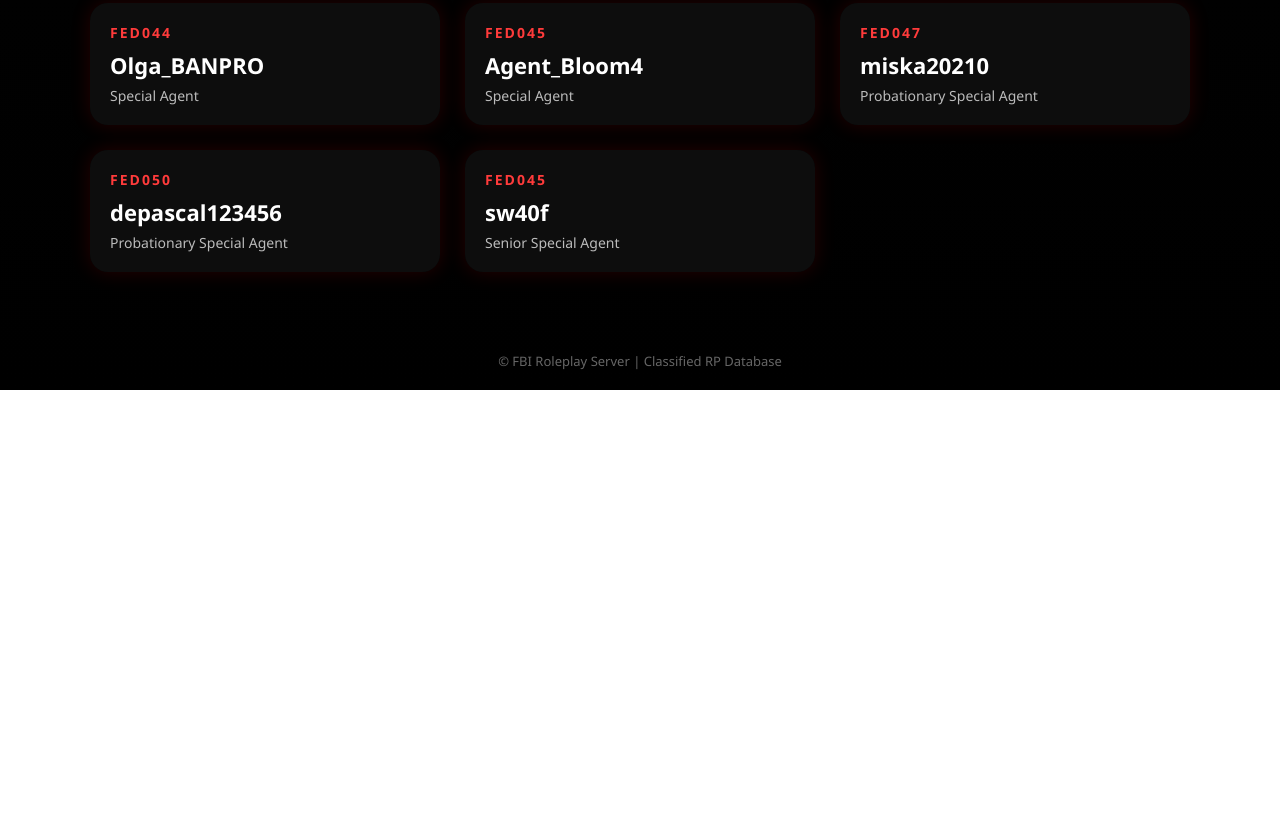
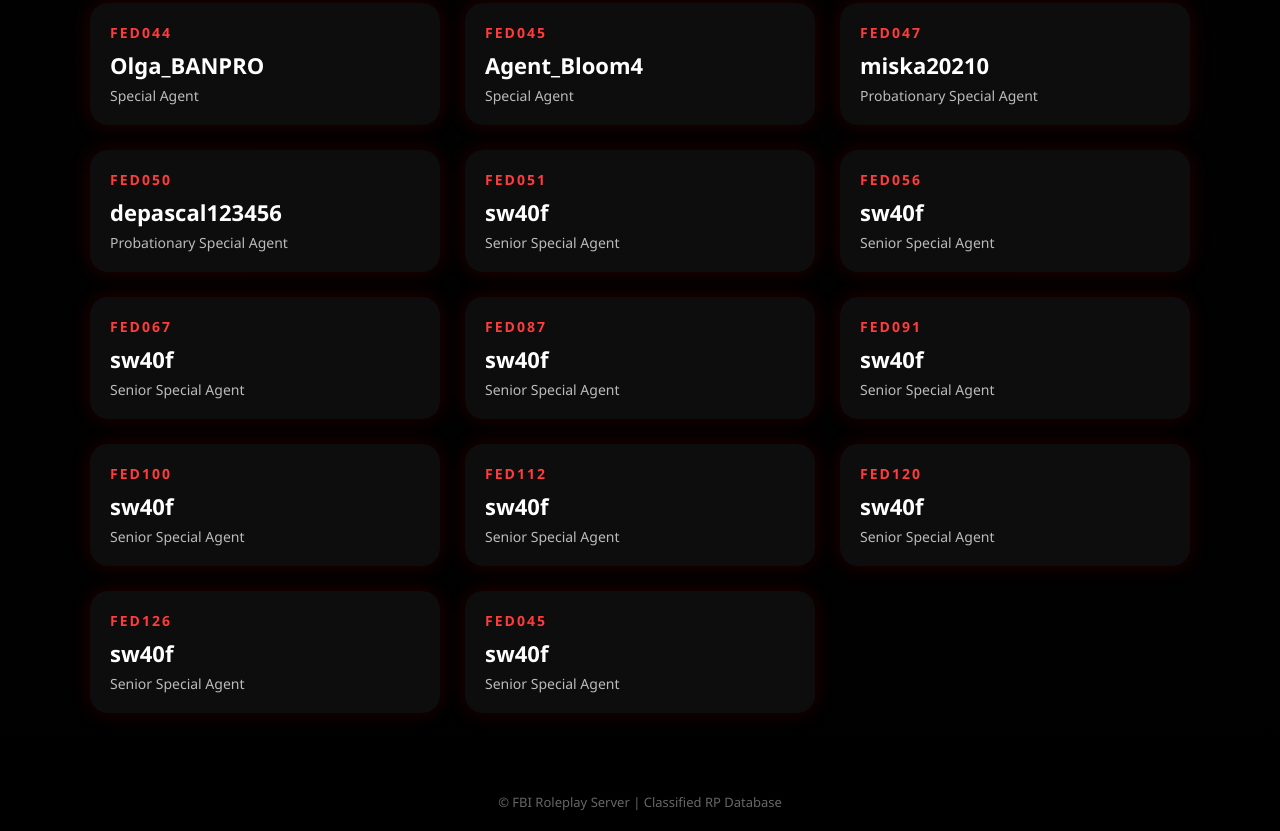
Before and after one commit to AgentK0081/FBI-TEAM-ROBLOX, a plain HTML site: page index.html in a window 1280 px wide. Shown: the part 1633-2464 px from the top of the page. Before the commit the page ends 2023 px from the top, so only its background shows below. Drawn offline with Linux system fonts and the light colour scheme.

Commit message:
Add multiple Senior Special Agents to member list

```diff
--- a/index.html
+++ b/index.html
@@ -184,7 +184,17 @@
     { callsign: "FED045", username: "Agent_Bloom4", rank: "Special Agent" },
     { callsign: "FED047", username: "miska20210", rank: "Probationary Special Agent" },
     { callsign: "FED050", username: "depascal123456", rank: "Probationary Special Agent" },
+    { callsign: "FED051", username: "sw40f", rank: "Senior Special Agent" },
+    { callsign: "FED056", username: "sw40f", rank: "Senior Special Agent" },
+    { callsign: "FED067", username: "sw40f", rank: "Senior Special Agent" },
+    { callsign: "FED087", username: "sw40f", rank: "Senior Special Agent" },
+    { callsign: "FED091", username: "sw40f", rank: "Senior Special Agent" },
+    { callsign: "FED100", username: "sw40f", rank: "Senior Special Agent" },
+    { callsign: "FED112", username: "sw40f", rank: "Senior Special Agent" },
+    { callsign: "FED120", username: "sw40f", rank: "Senior Special Agent" },
+    { callsign: "FED126", username: "sw40f", rank: "Senior Special Agent" },
     { callsign: "FED045", username: "sw40f", rank: "Senior Special Agent" },
+
   ];
 
   const list = document.getElementById('memberList');
```
